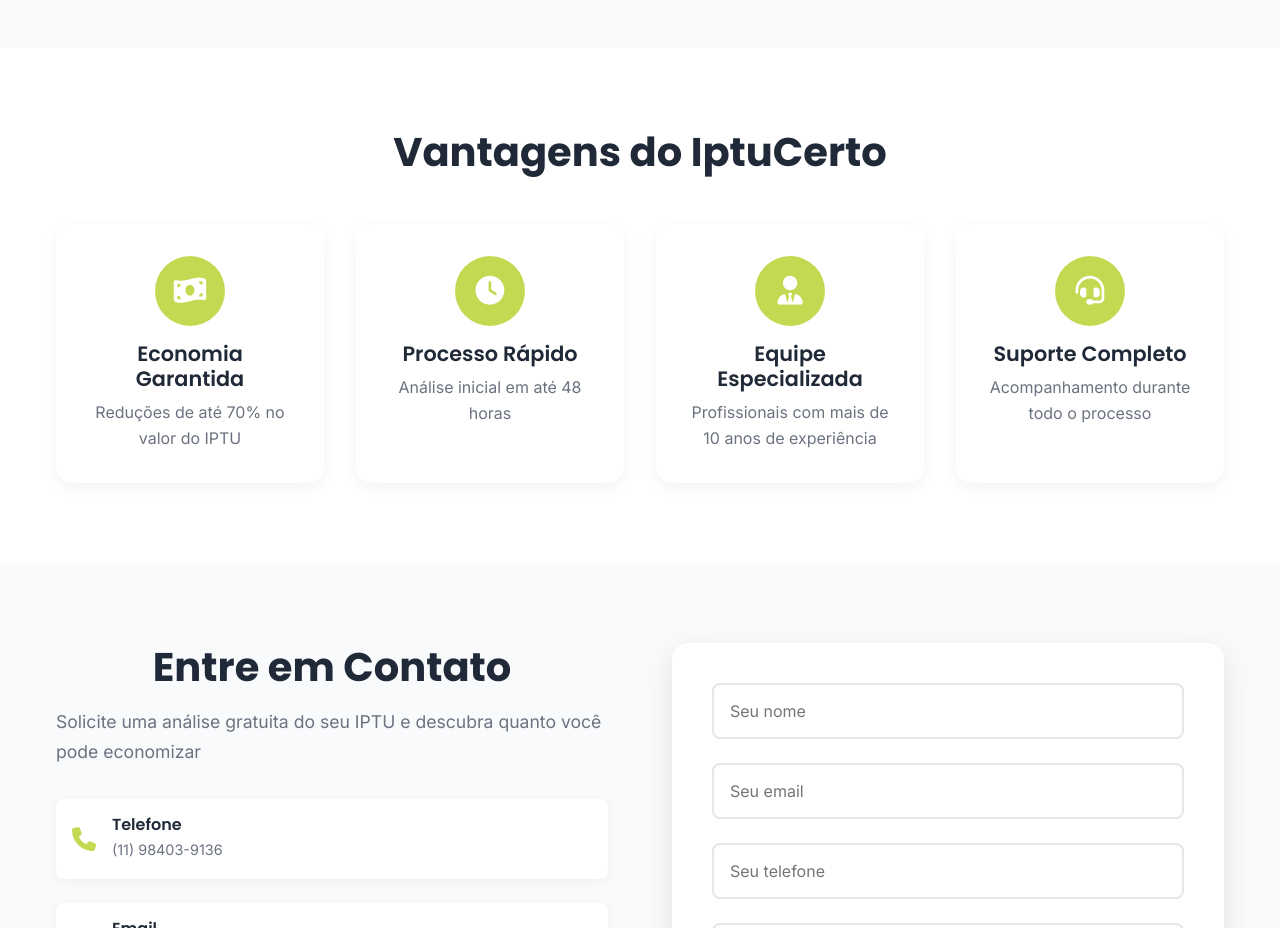
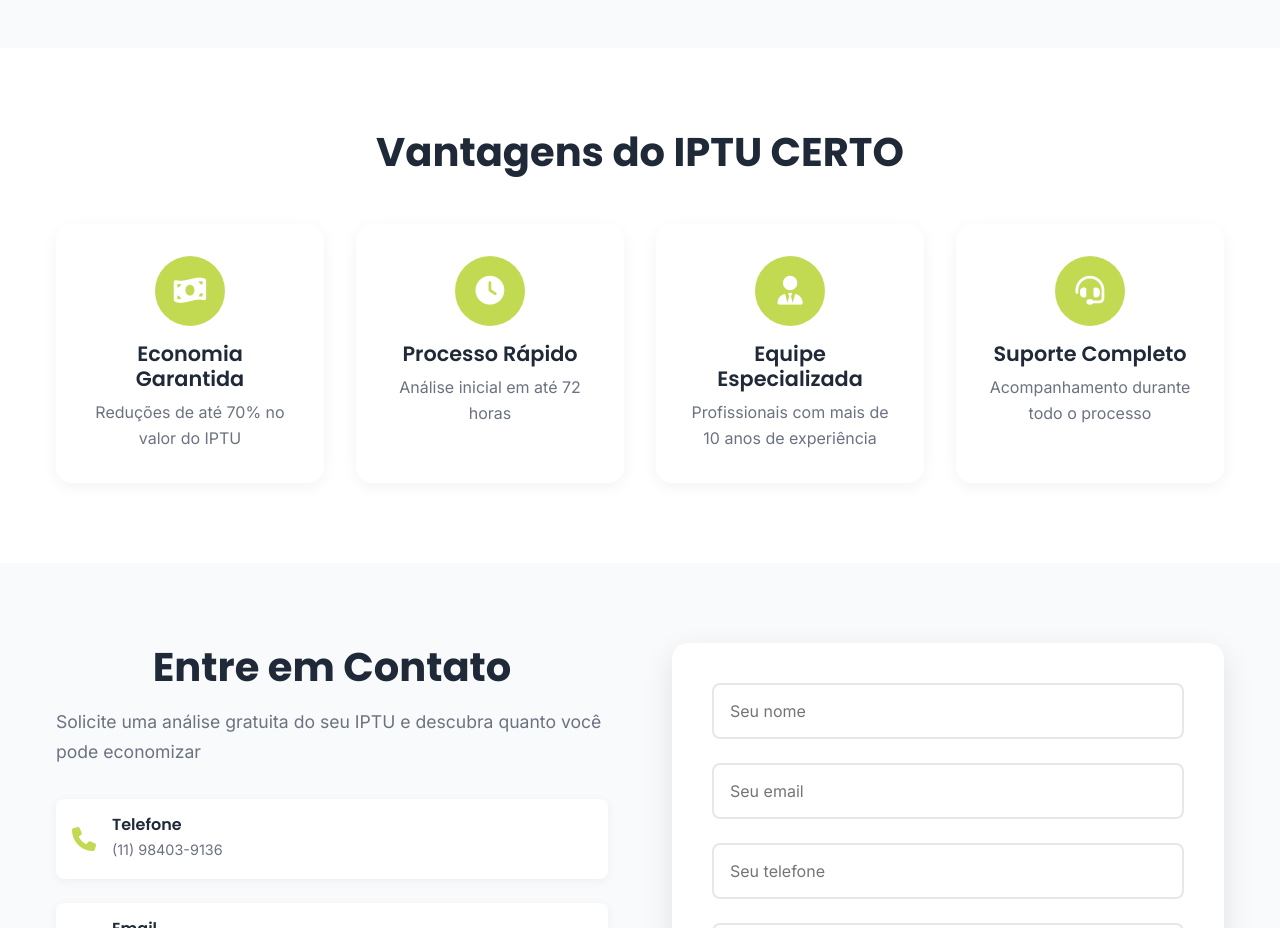
Before and after one commit to 1agoRP/IPTU-CERTO, a plain HTML site: page index.html in a window 1280 px wide. Shown: the part 2320-3248 px from the top of the page. Drawn offline with Linux system fonts and the light colour scheme.

Commit message:
Update index.html

```diff
--- a/index.html
+++ b/index.html
@@ -199,7 +199,7 @@
         <!-- Benefits Section -->
         <section class="benefits section" id="benefits">
             <div class="benefits__container container">
-                <h2 class="section__title">Vantagens do IptuCerto</h2>
+                <h2 class="section__title">Vantagens do IPTU CERTO</h2>
                 <div class="benefits__grid grid">
                     <div class="benefit__item">
                         <div class="benefit__icon">
@@ -213,7 +213,7 @@
                             <i class="fas fa-clock"></i>
                         </div>
                         <h3 class="benefit__title">Processo Rápido</h3>
-                        <p class="benefit__description">Análise inicial em até 48 horas</p>
+                        <p class="benefit__description">Análise inicial em até 72 horas</p>
                     </div>
                     <div class="benefit__item">
                         <div class="benefit__icon">
```
